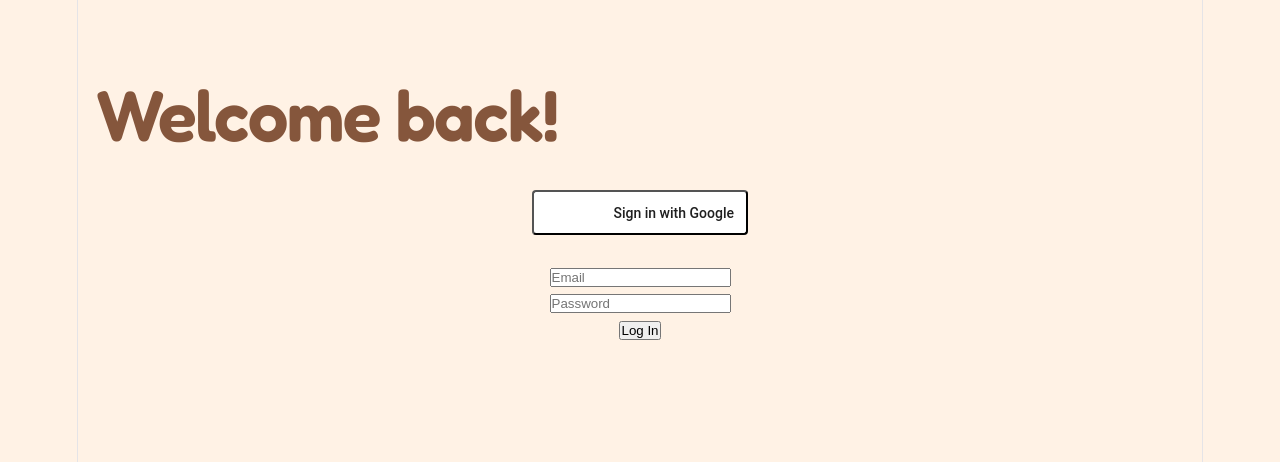
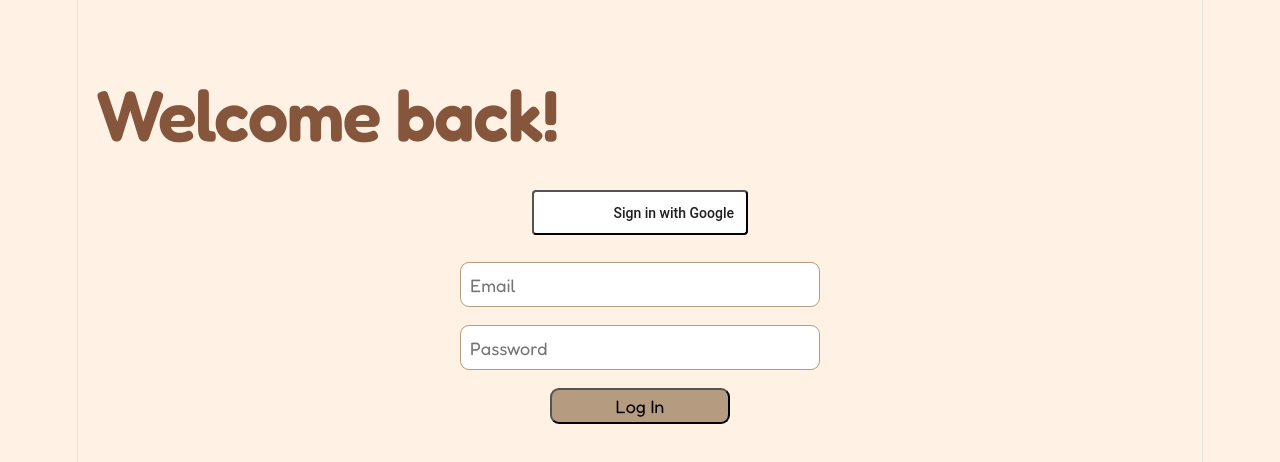
Before and after one commit to EmberCoder/projectuntangle, a React (Vite) app: page /LogInputs in a window 1280 px wide. Shown: the top 462 px of the page. Built offline with nearby package versions, Linux system fonts and the light colour scheme.

Commit message:
Updated email login CSS

```diff
--- a/src/LogInputs.jsx
+++ b/src/LogInputs.jsx
@@ -1,9 +1,9 @@
 import { createUserWithEmailAndPassword, signInWithEmailAndPassword } from 'firebase/auth';
 import { useState } from 'react';
 import { useNavigate } from 'react-router-dom';
+import EmailLogin from './components/Login/EmailLogin';
 import GoogleLogin from './components/Login/GoogleLogin';
 import { auth } from './firebase';
-import EmailLogin from './components/Login/EmailLogin';
 
 const LogInputs = () => {
   const [email, setEmail] = useState('');
--- a/src/components/Login/EmailLogin.jsx
+++ b/src/components/Login/EmailLogin.jsx
@@ -2,10 +2,10 @@ import './Login.css';
 
 const EmailLogin = ({ email, password, setEmail, setPassword, handleEmailAuth, isSignUp }) => {
   return (
-       <div className="emailLogin">
+       <div>
         <form onSubmit={handleEmailAuth}>
-          <div className="inputField">
-            <input
+          <div>
+            <input className="inputField"
               type="email"
               placeholder="Email"
               value={email}
@@ -13,8 +13,8 @@ const EmailLogin = ({ email, password, setEmail, setPassword, handleEmailAuth, i
               required
             />
           </div>
-          <div className="inputField">
-            <input
+          <div>
+            <input className="inputField"
               type="password"
               placeholder="Password"
               value={password}
@@ -22,7 +22,7 @@ const EmailLogin = ({ email, password, setEmail, setPassword, handleEmailAuth, i
               required
             />
           </div>
-          <button type="submit">
+          <button type="submit" className="emailLoginButton">
             {isSignUp ? "Sign Up" : "Log In"}
           </button>
         </form>
--- a/src/components/Login/GoogleLogin.jsx
+++ b/src/components/Login/GoogleLogin.jsx
@@ -1,5 +1,5 @@
-import { getRedirectResult, signInWithPopup, signInWithRedirect } from 'firebase/auth';
-import { useEffect, useState } from 'react';
+import { signInWithPopup } from 'firebase/auth';
+import { useState } from 'react';
 import { useNavigate } from 'react-router-dom';
 import { auth, googleProvider } from '../../firebase';
 import './Login.css';
@@ -8,41 +8,25 @@ const GoogleLogin = () => {
   const navigate = useNavigate();
   const [error, setError] = useState('');
 
-  useEffect(() => {
-    getRedirectResult(auth)
-      .then((result) => {
-        if (result?.user) {
-          navigate('/home', { state: { username: result.user.displayName } });
-        }
-      })
-      .catch((error) => {
-        console.error(error.message);
-        setError(error.message);
-      });
-  }, [navigate]);
-
   const handleGoogleSignIn = async () => {
     try {
       setError('');
-      const isMobile = /iPhone|iPad|iPod|Android/i.test(navigator.userAgent);
-      if (isMobile) {
-        await signInWithRedirect(auth, googleProvider);
-      } else {
-        const result = await signInWithPopup(auth, googleProvider);
-        const user = result.user;
-        navigate('/home', { state: { username: user.displayName } });
-      }
+      const result = await signInWithPopup(auth, googleProvider);
+      const user = result.user;
+      const firstName = user.displayName ? user.displayName.split(' ')[0] : '';
+      navigate('/home', { state: { username: firstName } });
     } catch (error) {
-
+      console.error(error.message);
+      setError(error.message);
     }
   };
 
   return (
     <div className="googleLoginWrapper">
-
       <button onClick={handleGoogleSignIn} className="googleLoginButton">
-        Sign in with Google</button>
-
+        Sign in with Google
+      </button>
+      {error && <p className="errorMessage">{error}</p>}
     </div>
   );
 };
--- a/src/components/Login/Login.css
+++ b/src/components/Login/Login.css
@@ -49,3 +49,25 @@ button {
     border-radius: 4px;
 
 }
+
+.inputField {
+    width: 20rem;
+    height: 2.5rem;
+    border-radius: 0.5rem;
+    border: 1px solid rgb(181, 155, 127);
+    padding: 0.5rem;
+    font-size: 1rem;
+    font-family: "Fredoka", sans-serif;
+    margin-bottom: 1rem;
+    background-color: white;
+}
+
+.emailLoginButton {
+    width: 10rem;
+    height: 2rem;
+    border-radius: 0.5rem;
+    background-color: rgb(181, 155, 127);
+    font-size: 1rem;
+    font-family: "Fredoka", sans-serif;
+    color: black;
+}
```
